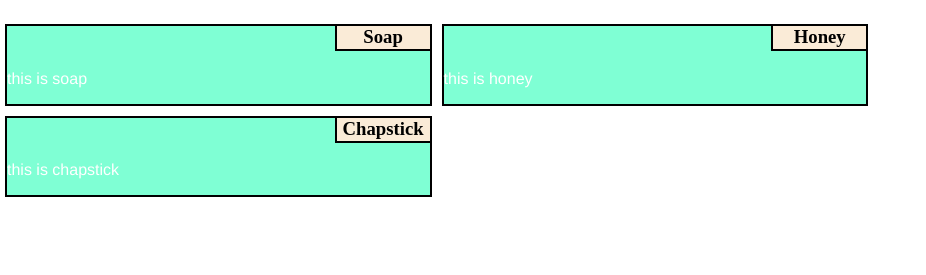
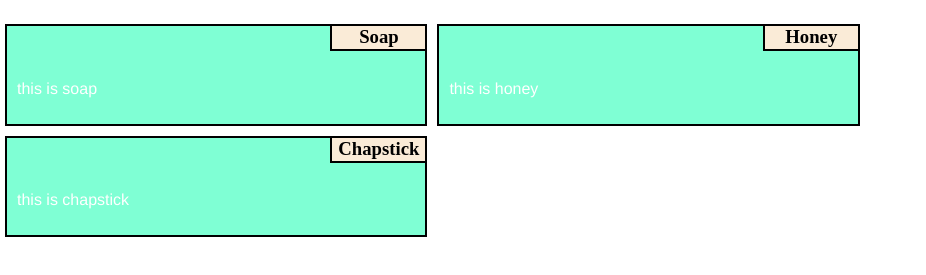
Before and after one commit to opossumsix/coursera-test, a plain HTML site: page module2_solution/index.html in a window 1280 px wide. Shown: the part 61-336 px from the top of the page, without its empty margins (0-926 px from the left). Drawn offline with Linux system fonts and the light colour scheme.

Commit message:
giving up for today

```diff
--- a/module2_solution/css/skittles.css
+++ b/module2_solution/css/skittles.css
@@ -1,7 +1,6 @@
 /* base style*/
 * {
     box-sizing: border-box;
-    width: 100%;
  }
 
  body {
@@ -29,11 +28,17 @@ p {
     border: 2%;
     font-family: Helvetica;
     color: white;
+    padding: 10px;
+
 }
 
 .textbutmorecomplicated {
  background-color: aquamarine;
  border: 2px solid black;
+}
+
+.ddiv {
+    margin: 10px;
 }
 
 /* the responsive framework - 100% browser width */
@@ -45,16 +50,8 @@ p {
 @media (min-width: 992px) {
     .col-lg-1, .col-lg-2, .col-lg-3 {
         float: left;
+        width: 33%;
         margin: 5px;
-    }
-    .col-lg-1 {
-        width: 33.33%;
-    }
-    .col-lg-2 {
-        width: 33.33%;
-    }
-    .col-lg-3 {
-        width: 33.33%;
     }
 }
 
@@ -62,7 +59,6 @@ p {
 @media (min-width: 768px) and (max-width: 991px) {
     .col-lg-1, .col-lg-2, .col-lg-3 {
         float: left;
-        margin: 10px;
     }
     .col-lg-1 {
         width: 50%;
@@ -80,6 +76,5 @@ p {
     .col-lg-1, .col-lg-2, .col-lg-3 {
         float: left;
         width: 100%;
-        margin: 10px;
     }
 }
```
